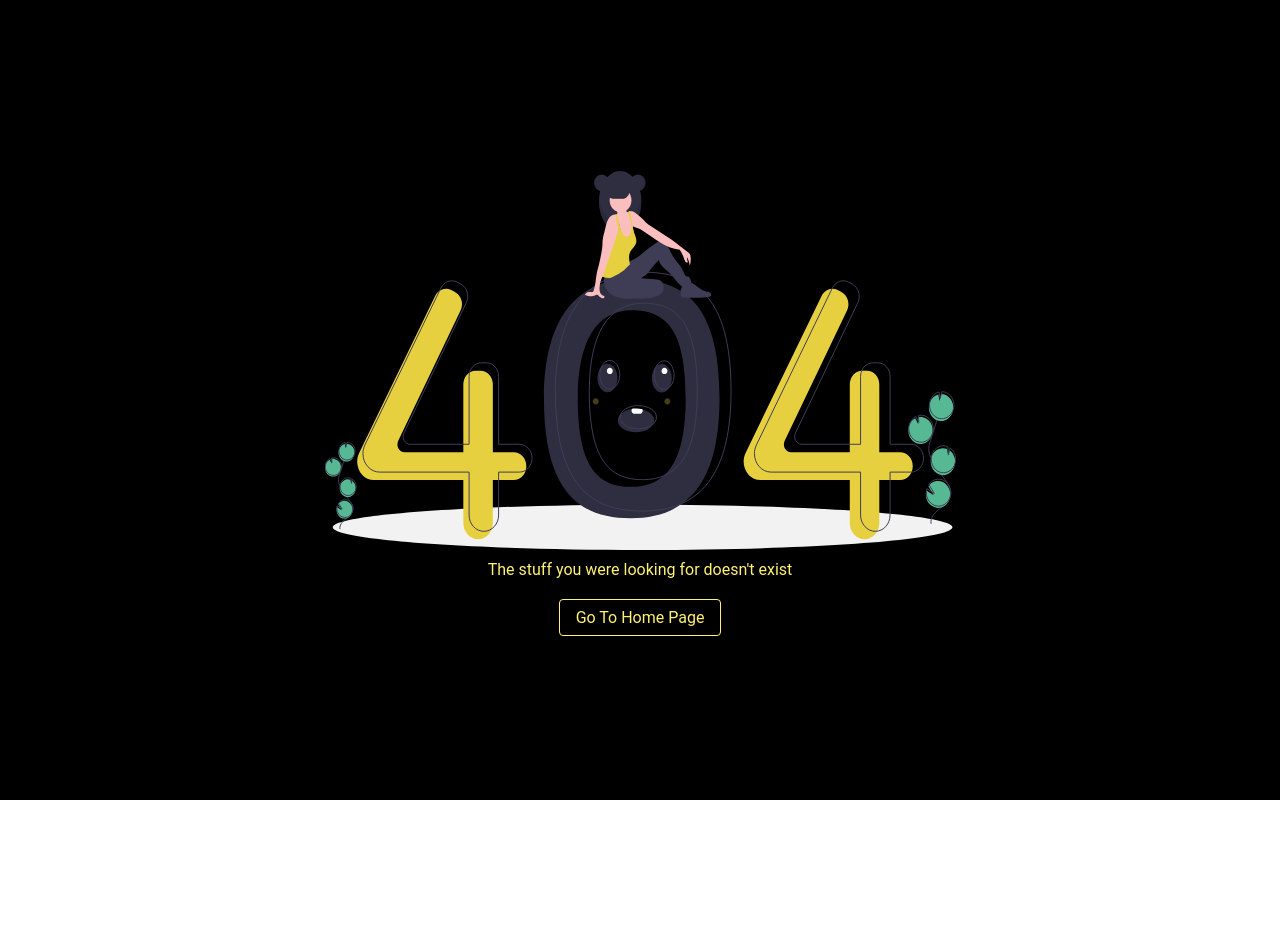
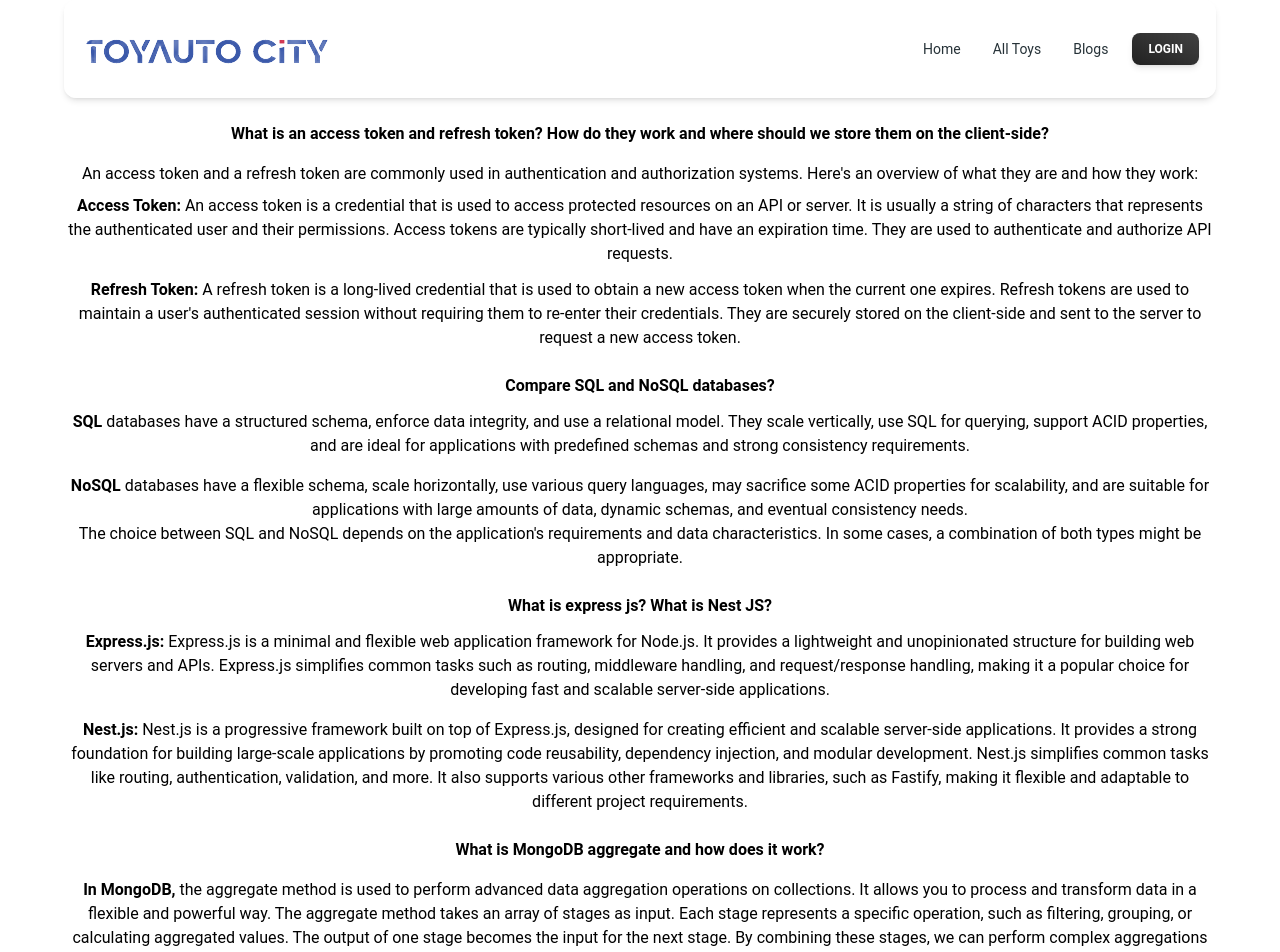
Before and after one commit to polash016/toy-express-client, a React (Vite) app: page /blogs in a window 1280 px wide. Shown: the top 952 px of the page. Before the commit the page ends 800 px from the top, so only its background shows below. Built offline with nearby package versions, Linux system fonts and the light colour scheme; no server answers.

Commit message:
blog page done

```diff
--- /dev/null
+++ b/src/Blogs/Blogs.jsx
@@ -0,0 +1,41 @@
+
+const Blogs = () => {
+    return (
+        <div className="text-center">
+      <div className="mt-6 mb-6">
+        <h2 className="font-bold mb-4">What is an access token and refresh token? How do they work and where should we store them on the client-side?</h2>
+        <p>
+        An access token and a refresh token are commonly used in authentication and authorization systems. Here's an overview of what they are and how they work:
+        </p>
+        <p className="mt-2 mb-3"><span className="font-semibold">Access Token:</span> An access token is a credential that is used to access protected resources on an API or server. It is usually a string of characters that represents the authenticated user and their permissions. Access tokens are typically short-lived and have an expiration time. They are used to authenticate and authorize API requests.</p>
+        <p><span className="font-semibold">Refresh Token:</span> A refresh token is a long-lived credential that is used to obtain a new access token when the current one expires. Refresh tokens are used to maintain a user's authenticated session without requiring them to re-enter their credentials. They are securely stored on the client-side and sent to the server to request a new access token.</p>
+      </div>
+      <div className="mt-6 mb-6">
+        <h2 className="font-bold">Compare SQL and NoSQL databases?</h2>
+
+        <p className="mt-3 mb-4"><span className="font-semibold">SQL</span> databases have a structured schema, enforce data integrity, and use a relational model. They scale vertically, use SQL for querying, support ACID properties, and are ideal for applications with predefined schemas and strong consistency requirements.</p>
+        <p><span className="font-semibold mb-2">NoSQL</span> databases have a flexible schema, scale horizontally, use various query languages, may sacrifice some ACID properties for scalability, and are suitable for applications with large amounts of data, dynamic schemas, and eventual consistency needs.</p>
+        <p>
+      The choice between SQL and NoSQL depends on the application's requirements and data characteristics. In some cases, a combination of both types might be appropriate.
+        </p>
+
+      </div>
+      <div className="mt-6 mb-6">
+        <h2 className="font-bold mb-3">What is express js? What is Nest JS?</h2>
+
+        <p><span className="font-semibold">Express.js:</span> Express.js is a minimal and flexible web application framework for Node.js. It provides a lightweight and unopinionated structure for building web servers and APIs. Express.js simplifies common tasks such as routing, middleware handling, and request/response handling, making it a popular choice for developing fast and scalable server-side applications.</p>
+        <p className="mt-4"><span className="font-semibold">Nest.js:</span> Nest.js is a progressive framework built on top of Express.js, designed for creating efficient and scalable server-side applications.  It provides a strong foundation for building large-scale applications by promoting code reusability, dependency injection, and modular development. Nest.js simplifies common tasks like routing, authentication, validation, and more. It also supports various other frameworks and libraries, such as Fastify, making it flexible and adaptable to different project requirements.</p>
+      </div>
+      <div className="mt-6 mb-6">
+        <h2 className="font-bold mb-3">What is MongoDB aggregate and how does it work?</h2>
+
+        <p className="mt-4"><span className="font-semibold">In MongoDB,</span> the aggregate method is used to perform advanced data aggregation operations on collections. It allows you to process and transform data in a flexible and powerful way. The aggregate method takes an array of stages as input. Each stage represents a specific operation, such as filtering, grouping, or calculating aggregated values. The output of one stage becomes the input for the next stage. By combining these stages, we can perform complex aggregations and transformations on our MongoDB data.</p>
+      </div>
+
+
+
+    </div>
+    );
+};
+
+export default Blogs;
--- a/src/hooks/useTitle.js
+++ b/src/hooks/useTitle.js
@@ -2,7 +2,7 @@ import { useEffect } from "react"
 
 const useTitle = title => {
     useEffect(()=>{
-        document.title = title
+        document.title = `${title} | Toy Auto`
     },[title])
 }
 
--- a/src/pages/Home/Home/Home.jsx
+++ b/src/pages/Home/Home/Home.jsx
@@ -1,9 +1,11 @@
+import useTitle from "../../../hooks/useTitle";
 import Banner from "../../../shared/Banner/Banner";
 import CategoryTabs from "../CategoryTabs/CategoryTabs";
 import ExtraSection from "../ExtraSection/ExtraSection";
 import GallerySection from "../GallerySection/GallerySection";
 
 const Home = () => {
+    useTitle('Home')
     return (
         <div>
             <Banner></Banner>
--- a/src/pages/Login/Login/Login.jsx
+++ b/src/pages/Login/Login/Login.jsx
@@ -2,19 +2,24 @@ import { useContext, useState } from "react";
 import { FaGooglePlusG } from "react-icons/fa";
 import { Link, useLocation, useNavigate } from "react-router-dom";
 import { AuthContext } from "../../../provider/AuthProvider";
-import img from "../../../../src/image/login.jpg";
 import img2 from "../../../../src/image/regular1.jpg";
-import { Button, Card, Checkbox, Input, Typography } from "@material-tailwind/react";
+import {
+  Button,
+  Card,
+  Checkbox,
+  Input,
+  Typography,
+} from "@material-tailwind/react";
 import useTitle from "../../../hooks/useTitle";
 
 const Login = () => {
   const { googleLogin, emailLogin } = useContext(AuthContext);
-  const [error, setError] = useState('');
-  const [success, setSuccess] = useState('')
+  const [error, setError] = useState("");
+  const [success, setSuccess] = useState("");
   const navigate = useNavigate();
   const location = useLocation();
   const from = location.state?.from?.pathname || "/";
-  useTitle('Login')
+  useTitle("Login");
 
   const handleGoogleLogin = () => {
     googleLogin()
@@ -34,8 +39,8 @@ const Login = () => {
     emailLogin(email, password)
       .then((result) => {
         console.log(result.user);
-        setError('')
-        setSuccess('Login Successfull')
+        setError("");
+        setSuccess("Login Successfull");
         navigate(from, { replace: true });
       })
       .catch((err) => {
@@ -54,10 +59,7 @@ const Login = () => {
       shadow={false}
     >
       <div className="mx-auto mt-6 h-full">
-        <Typography variant="h4">
-          Login Here
-        </Typography>
-
+        <Typography variant="h4">Login Here</Typography>
       </div>
       <form
         onSubmit={handleEmailLogin}
@@ -67,8 +69,8 @@ const Login = () => {
           <Input name="email" size="lg" label="Email" />
           <Input name="password" type="password" size="lg" label="Password" />
         </div>
-        <div><span className="text-blue-700">{error}</span></div>
-        <div><span className="text-blue-700">{success}</span></div>
+        <span className="text-blue-700">{error}</span>
+        <span className="text-blue-700">{success}</span>
         <Checkbox
           label={
             <Typography
--- a/src/pages/MyToys/MyToys.jsx
+++ b/src/pages/MyToys/MyToys.jsx
@@ -12,16 +12,17 @@ const TABLE_HEAD = ["Image", "Name", "Price", "Rating", "Update", "Delete"];
 const MyToys = () => {
   const [toys, setToys] = useState([]);
   const { user } = useContext(AuthContext);
+  const [sortBy, setSortBy] = useState("asc");
   useTitle('My Toys')
 
 
   useEffect(() => {
-    fetch(`https://a11-toy-express-server-polash016.vercel.app/myToys/${user.email}`)
+    fetch(`https://a11-toy-express-server-polash016.vercel.app/myToys/${user.email}?sort=${sortBy}`)
       .then((res) => res.json())
       .then((data) => {
         setToys(data);
       });
-  }, [user]);
+  }, [user, sortBy]);
 
   const handleDelete = (id) => {
     Swal.fire({
@@ -53,10 +54,20 @@ const MyToys = () => {
         })
       }
     })
-  }
+  };
+  const handleSortByChange = (event) => {
+    const selectedOption = event.target.value;
+    setSortBy(selectedOption);
+  };
 
   return (
     <div>
+     <div className="p-6">
+     <select className="p-3" value={sortBy} onChange={handleSortByChange}>
+  <option value="asc">Ascending</option>
+  <option value="desc">Descending</option>
+</select>
+     </div>
       <Card className="h-full w-full">
         <CardBody className="px-0">
           <table className="w-full min-w-max table-auto text-left">
--- a/src/routes/PrivateRoute.jsx
+++ b/src/routes/PrivateRoute.jsx
@@ -12,7 +12,7 @@ const PrivateRoute = ({children}) => {
     if(user){
         return children
     }
-    return <Navigate state={{from: location}} to='/login'></Navigate>
+    return  <div>{alert('Please Login Before Entering the Page')} <Navigate state={{from: location}} to='/login'></Navigate></div>
 };
 
 export default PrivateRoute;
--- a/src/routes/Routes.jsx
+++ b/src/routes/Routes.jsx
@@ -10,6 +10,7 @@ import PrivateRoute from "./PrivateRoute";
 import UpdateToy from "../pages/UpdateToy/UpdateToy";
 import ViewDetails from "../pages/ViewDetails/ViewDetails";
 import Error from "../Error/Error";
+import Blogs from "../Blogs/Blogs";
 
   const router = createBrowserRouter([
     {
@@ -50,6 +51,10 @@ import Error from "../Error/Error";
           path: '/toy/:id',
           element: <PrivateRoute><ViewDetails></ViewDetails></PrivateRoute>,
           loader: ({params}) => fetch(`https://a11-toy-express-server-polash016.vercel.app/toy/${params.id}`)
+        },
+        {
+          path:'/blogs',
+          element: <Blogs></Blogs>
         }
       ],
     },
```
Also changed, not shown: src/shared/NavBar/NavBar.jsx (+0 -77 lines). Lines whose indentation alone changed are shown as unchanged.
